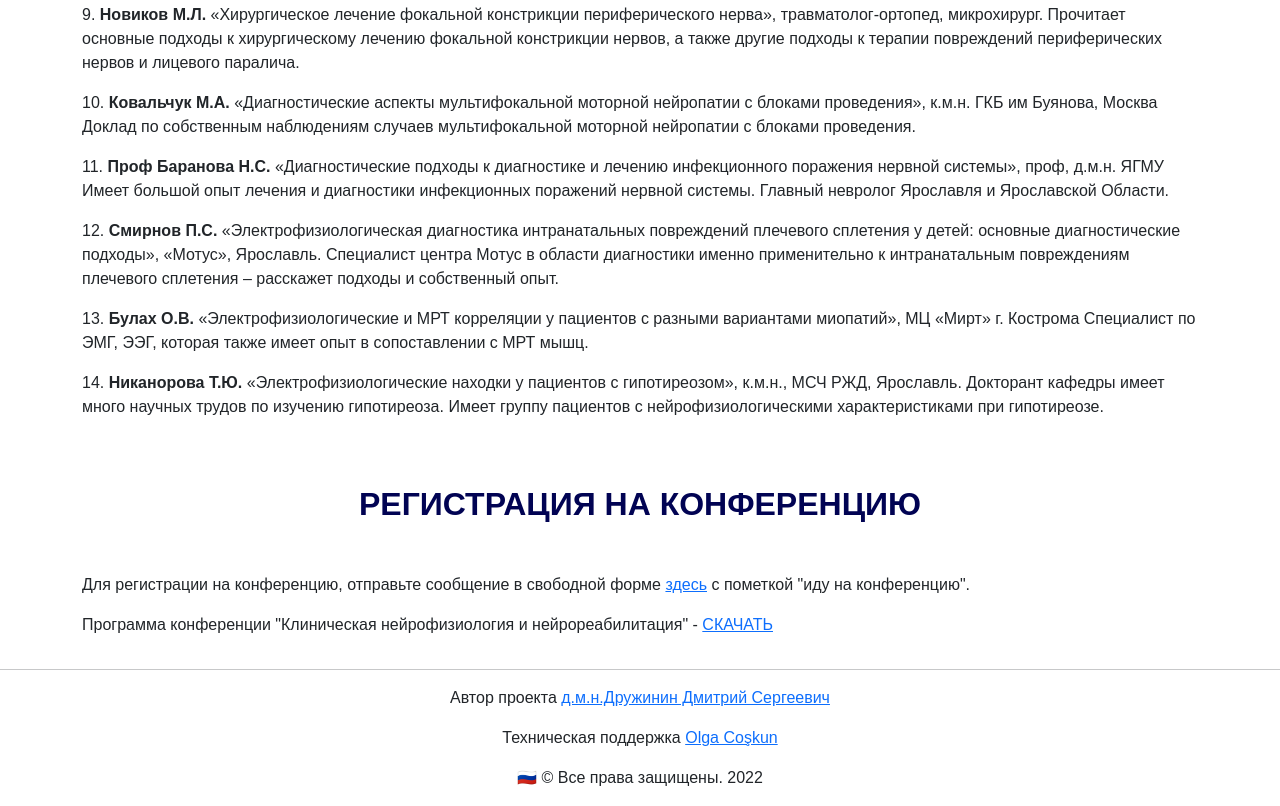
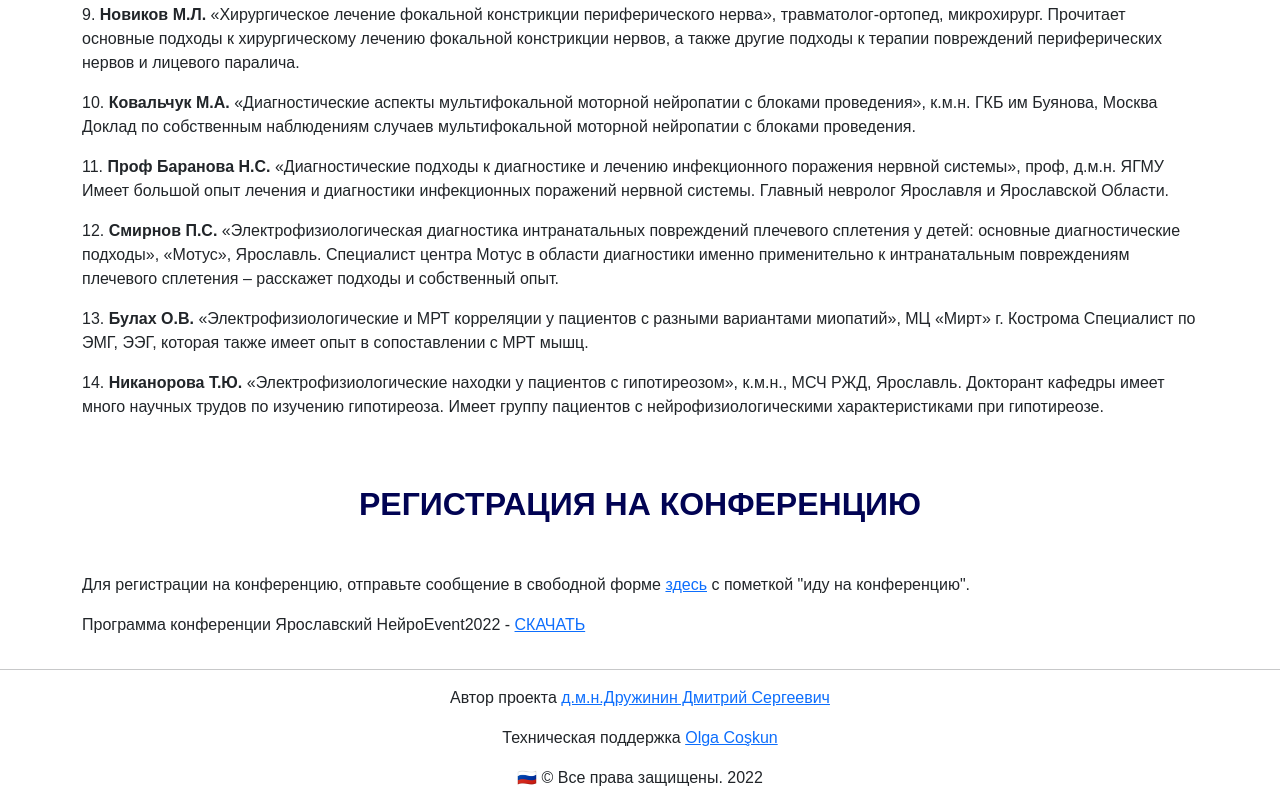
Before and after one commit to OlgaCoskun/dima_conf, a plain HTML site: page index.html in a window 1280 px wide. Shown: the part 2483-3289 px from the top of the page. Drawn offline with nearby package versions, Linux system fonts and the light colour scheme.

Commit message:
update program title

```diff
--- a/index.html
+++ b/index.html
@@ -229,7 +229,7 @@
     </div>
     <div class="row">
         <div class="col">
-            <p>Программа конференции "Клиническая нейрофизиология и нейрореабилитация" -
+            <p>Программа конференции Ярославский НейроEvent2022 -
                 <a href="program.pdf" target="_blank">СКАЧАТЬ</a></p>
         </div>
     </div>
```
